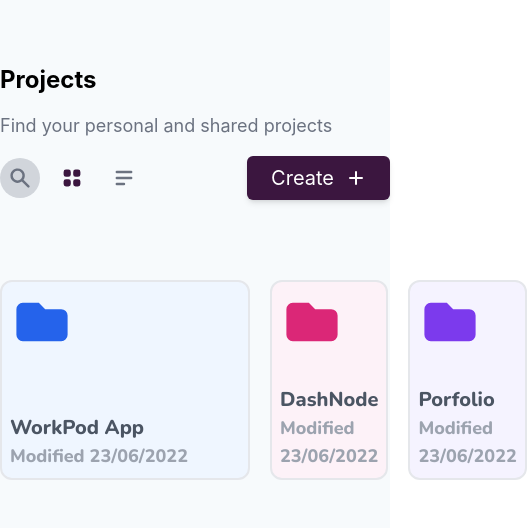
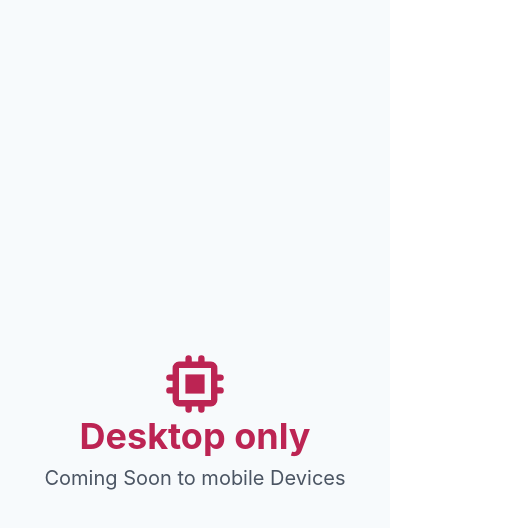
Before and after one commit to Ronald-patrick/WorkPod.io, a React (Create React App) app: page /projects in a window 390 px wide. Shown: the top 528 px of the page, 527 px wide, since content can reach past the window. Built offline with nearby package versions, Linux system fonts and the light colour scheme.

Commit message:
added mobile banner

```diff
--- a/src/components/ChatPage.tsx
+++ b/src/components/ChatPage.tsx
@@ -4,28 +4,13 @@ interface Props {
   id: string;
 }
 
+interface Chat{
+  self : boolean,
+  msg : string
+}
+
 const ChatPage = ({ id }: Props) => {
-    let chats = [
-        {
-          self: false,
-          msg: "Hi",
-        },
-        {
-          self: true,
-          msg: "Hi",
-        },
-        {
-          self: false,
-          msg: "Hi",
-        },
-      ];
-    const [chatlist, setChatlist] = useState(chats);
-
-    // useEffect(() => {
-
-    // }, [chatlist])
-
-
+    const [chatlist, setChatlist] = useState<Chat[]>([]);
 
   const addmsg = () => {
     let ele = (document.getElementById("msginput") as HTMLInputElement);
--- /dev/null
+++ b/src/components/MobileView.tsx
@@ -0,0 +1,15 @@
+import { ChipIcon } from '@heroicons/react/solid'
+import React from 'react'
+
+const MobileView = () => {
+  return (
+    <div className='md:hidden flex flex-col justify-center items-center h-screen w-screen'>
+
+        <ChipIcon className='text-lred w-16 h-16'/>
+        <h1 className='text-4xl font-bold text-lred mb-2 '>Desktop only</h1>
+        <h1 className='text-gray-600 text-xl'>Coming Soon to mobile Devices</h1>
+    </div>
+  )
+}
+
+export default MobileView
--- a/src/pages/Home.tsx
+++ b/src/pages/Home.tsx
@@ -24,9 +24,9 @@ const Home = () => {
             <Link to="/projects" className="bg-[#805683] px-6 py-2 rounded-md text-white shadow-md cursor-pointer text-xl flex gap-3">
                 Get Started <ArrowNarrowRightIcon className="w-7 h-7"/>
             </Link>
-            <Link to="/github" className="border text-secondary border-secondary px-6 py-2 rounded-lg shadow-lg cursor-pointer text-xl flex gap-3">
+            <a href="https://github.com/Ronald-patrick/WorkPod.io" className="border text-secondary border-secondary px-6 py-2 rounded-lg shadow-lg cursor-pointer text-xl flex gap-3">
                 Github <StarIcon className="w-7 h-7"/>
-            </Link>
+            </a>
           </div>
         </div>
       </Wrapper>
--- a/src/pages/ProjectSelection.tsx
+++ b/src/pages/ProjectSelection.tsx
@@ -2,11 +2,12 @@ import React from "react";
 import { Link } from "react-router-dom";
 
 import { SearchIcon, ViewGridIcon, MenuAlt2Icon,PlusIcon,FolderIcon } from "@heroicons/react/solid";
+import MobileView from "../components/MobileView";
 
 const ProjectSelection = () => {
   return (
     <>
-      <div className="max-w-7xl mx-auto pt-16">
+      <div className="max-w-7xl mx-auto pt-16 hidden md:block">
         <h1 className="font-bold text-2xl">Projects</h1>
         <div className="text-lg text-gray-500 my-4 ">
           Find your personal and shared projects
@@ -70,6 +71,8 @@ const ProjectSelection = () => {
             </div>
         </div>
       </div>
+
+      <MobileView/>
     </>
   );
 };
```
